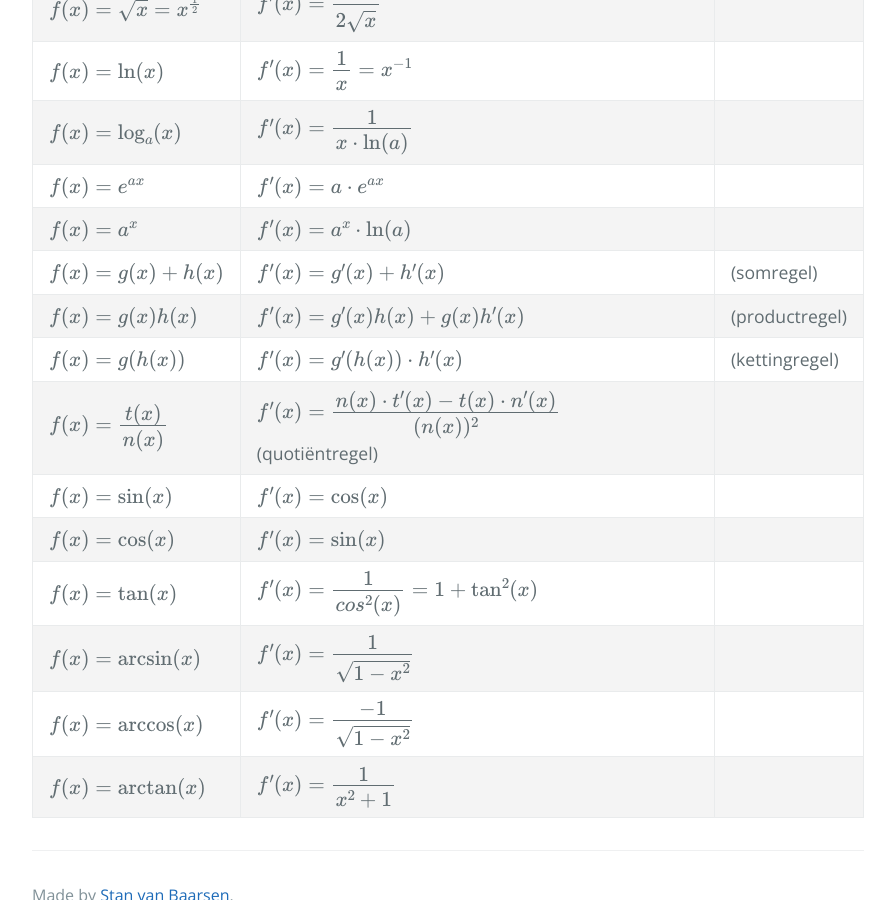
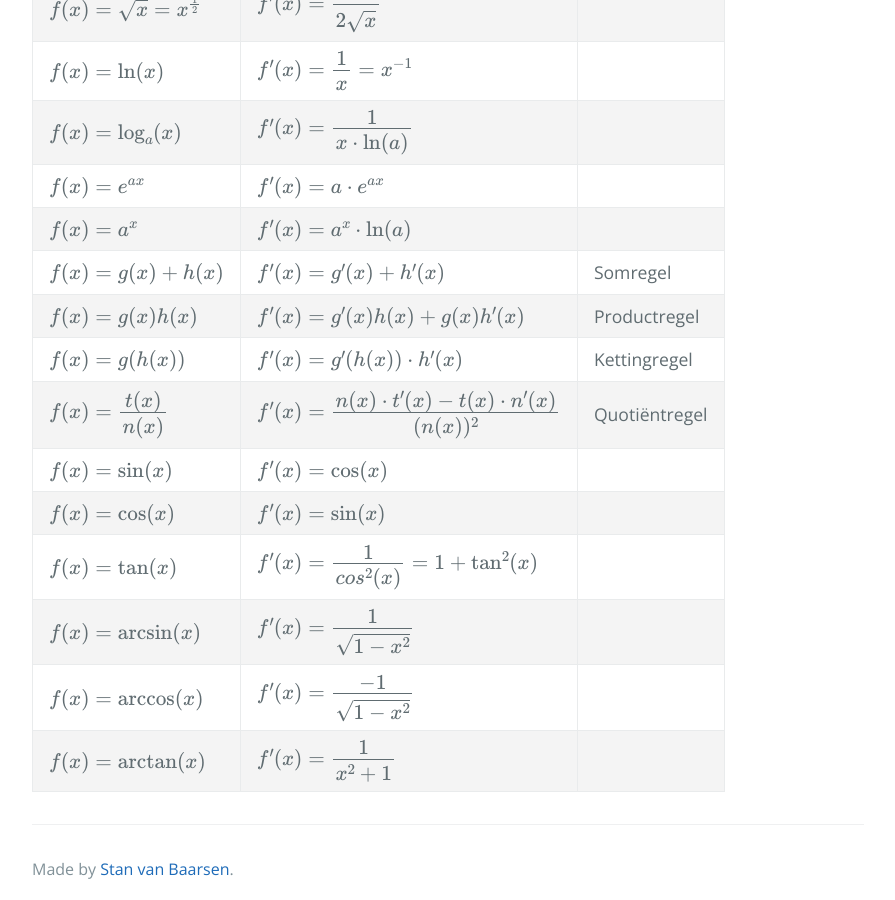
Before and after one commit to wiskundevragen/wiskundevragen.github.io, a Jekyll site: the page built from afgeleides/afgeleides.html, in a window 1280 px wide and 900 px high, scrolled down 788 px. Shown: the whole window, without its empty margins (192-1087 px from the left). Built offline with Jekyll 4.4.1, drawn with Linux system fonts in a browser that asks for light colours; some of the changed lines change nothing that is shown.

Commit message:
update afgeleides page

```diff
--- a/afgeleides/afgeleides.html
+++ b/afgeleides/afgeleides.html
@@ -53,22 +53,22 @@ Hieronder vind je een lijst met alle afgeleides die ik tot nu toe op de website
 	<tr>
 		<td>\(f(x)=g(x) + h(x)\)</td>
 		<td>\(f'(x)=g'(x) + h'(x)\)</td>
-		<td>(somregel)</td>
+		<td>Somregel</td>
 	</tr>
 	<tr>
 		<td>\(f(x)=g(x)h(x)\)</td>
 		<td>\(f'(x)=g'(x)h(x) + g(x)h'(x)\)</td>
-		<td>(productregel)</td>
+		<td>Productregel</td>
 	</tr>
 	<tr>
 		<td>\(f(x)=g(h(x))\)</td>
 		<td>\(f'(x)=g'(h(x))\cdot h'(x)\)</td>
-		<td>(kettingregel)</td>
+		<td>Kettingregel</td>
 	</tr>
 	<tr>
 		<td>\(f(x)=\dfrac{t(x)}{n(x)}\)</td>
-		<td>\(f'(x)=\dfrac{n(x)\cdot t'(x) - t(x)\cdot n'(x)}{(n(x))^2}\)&nbsp; &nbsp; (quotiëntregel)</td>
-		<td></td>
+		<td>\(f'(x)=\dfrac{n(x)\cdot t'(x) - t(x)\cdot n'(x)}{(n(x))^2}\)</td>
+		<td>Quotiëntregel</td>
 	</tr>
 	<tr>
 		<td>\(f(x)=\sin(x)\)</td>
```
